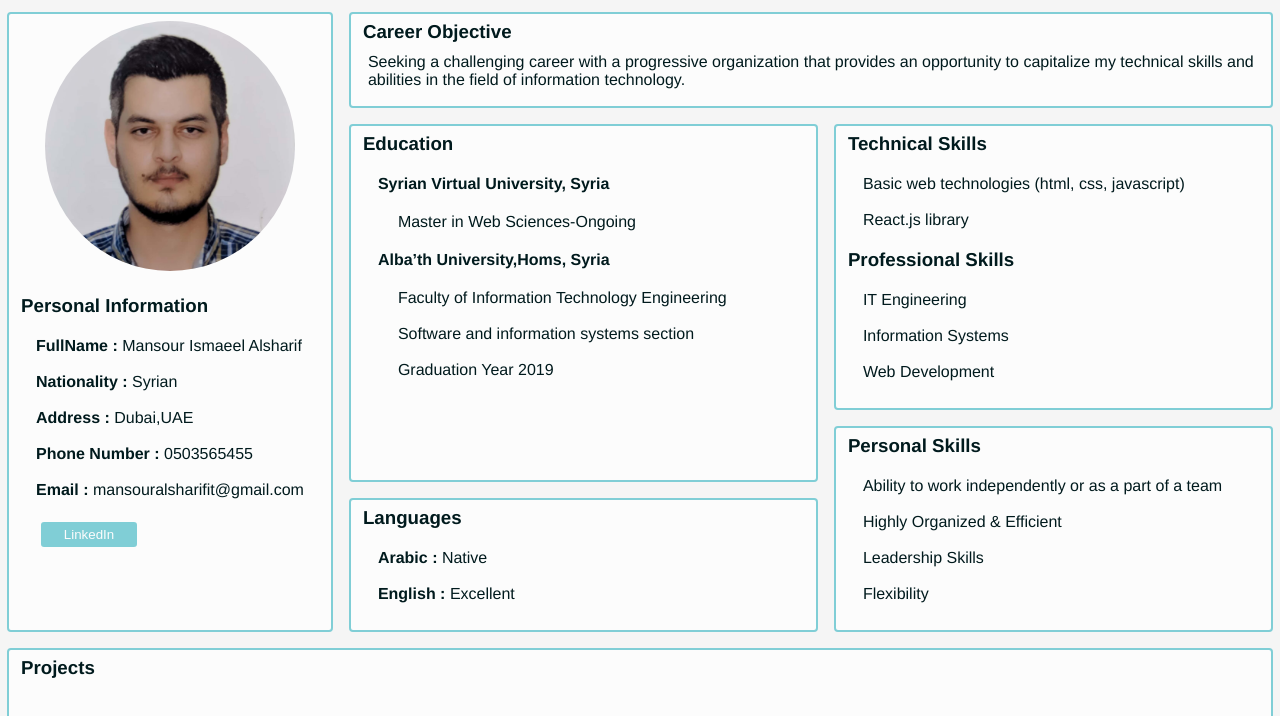
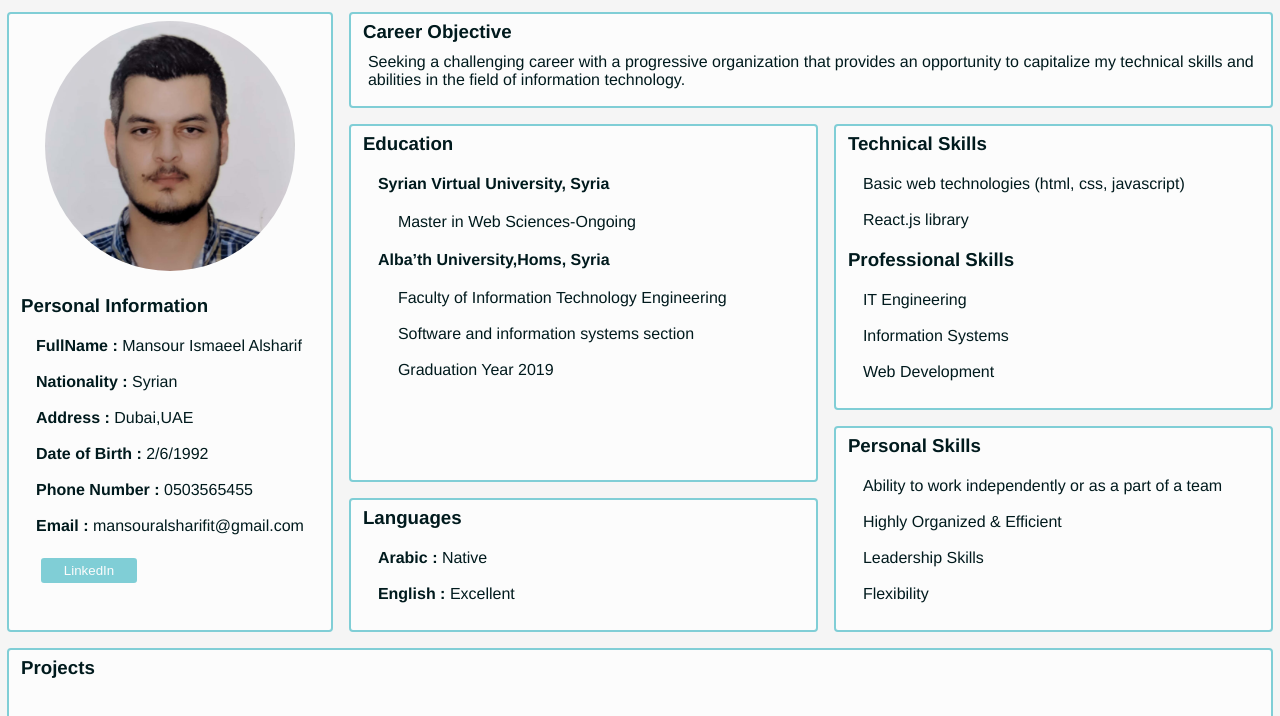
Before and after one commit to mansouur/MyPortfolio, a plain HTML site: page index.html in a window 1280 px wide. Shown: the part 65-781 px from the top of the page. Drawn offline with Linux system fonts and the light colour scheme.

Commit message:
Update index.html

```diff
--- a/index.html
+++ b/index.html
@@ -25,6 +25,8 @@
           <li><span>Nationality : </span>Syrian</li>
           <br />
           <li><span>Address : </span>Dubai,UAE</li>
+          <br />
+          <li><span>Date of Birth : </span>2/6/1992</li>
           <br />
           <li><span>Phone Number : </span>0503565455</li>
           <br />
```
